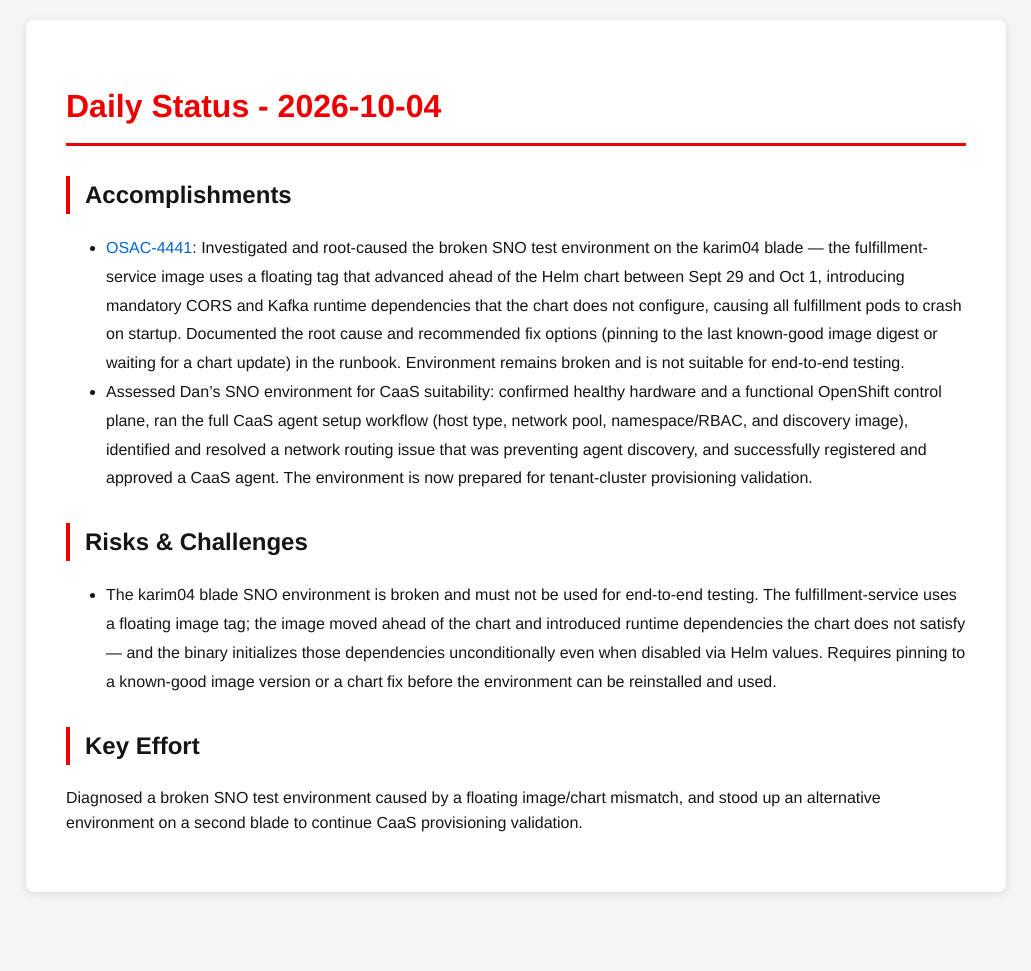
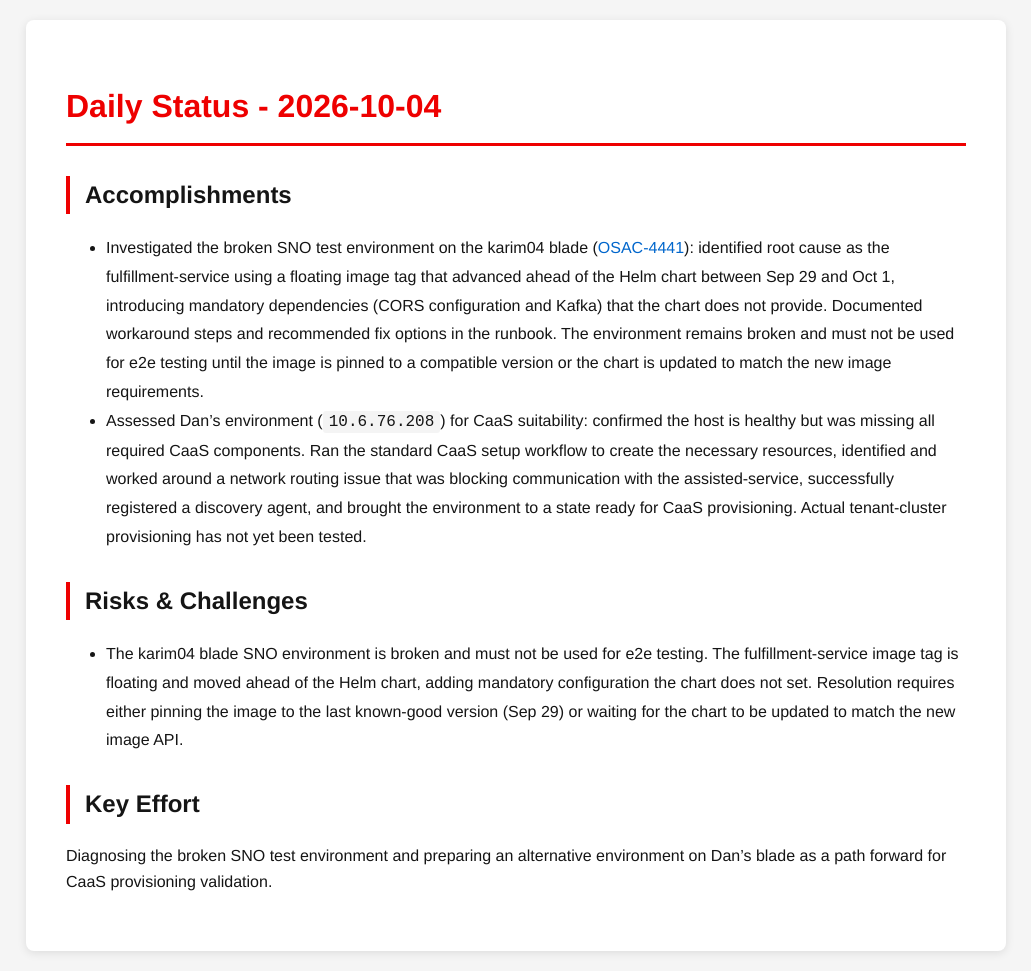
Before and after one commit to tzvatot/daily-status, a Jekyll site: the page built from 2026-10-04.md, in a window 1280 px wide. Shown: the whole page, without its empty margins (124-1155 px from the left). Built offline with Jekyll 4.4.1, drawn with Linux system fonts in a browser that asks for light colours; before the commit the page ends 912 px from its top, so only the background shows below that.

Commit message:
Daily status update - 2026-10-04

```diff
--- a/2026-10-04.md
+++ b/2026-10-04.md
@@ -7,11 +7,11 @@ date: 2026-10-04
 # Daily Status - 2026-10-04
 
 ## Accomplishments
-- [OSAC-4441](https://redhat.atlassian.net/browse/OSAC-4441): Investigated and root-caused the broken SNO test environment on the karim04 blade — the fulfillment-service image uses a floating tag that advanced ahead of the Helm chart between Sept 29 and Oct 1, introducing mandatory CORS and Kafka runtime dependencies that the chart does not configure, causing all fulfillment pods to crash on startup. Documented the root cause and recommended fix options (pinning to the last known-good image digest or waiting for a chart update) in the runbook. Environment remains broken and is not suitable for end-to-end testing.
-- Assessed Dan's SNO environment for CaaS suitability: confirmed healthy hardware and a functional OpenShift control plane, ran the full CaaS agent setup workflow (host type, network pool, namespace/RBAC, and discovery image), identified and resolved a network routing issue that was preventing agent discovery, and successfully registered and approved a CaaS agent. The environment is now prepared for tenant-cluster provisioning validation.
+- Investigated the broken SNO test environment on the karim04 blade ([OSAC-4441](https://redhat.atlassian.net/browse/OSAC-4441)): identified root cause as the fulfillment-service using a floating image tag that advanced ahead of the Helm chart between Sep 29 and Oct 1, introducing mandatory dependencies (CORS configuration and Kafka) that the chart does not provide. Documented workaround steps and recommended fix options in the runbook. The environment remains broken and must not be used for e2e testing until the image is pinned to a compatible version or the chart is updated to match the new image requirements.
+- Assessed Dan's environment (`10.6.76.208`) for CaaS suitability: confirmed the host is healthy but was missing all required CaaS components. Ran the standard CaaS setup workflow to create the necessary resources, identified and worked around a network routing issue that was blocking communication with the assisted-service, successfully registered a discovery agent, and brought the environment to a state ready for CaaS provisioning. Actual tenant-cluster provisioning has not yet been tested.
 
 ## Risks & Challenges
-- The karim04 blade SNO environment is broken and must not be used for end-to-end testing. The fulfillment-service uses a floating image tag; the image moved ahead of the chart and introduced runtime dependencies the chart does not satisfy — and the binary initializes those dependencies unconditionally even when disabled via Helm values. Requires pinning to a known-good image version or a chart fix before the environment can be reinstalled and used.
+- The karim04 blade SNO environment is broken and must not be used for e2e testing. The fulfillment-service image tag is floating and moved ahead of the Helm chart, adding mandatory configuration the chart does not set. Resolution requires either pinning the image to the last known-good version (Sep 29) or waiting for the chart to be updated to match the new image API.
 
 ## Key Effort
-Diagnosed a broken SNO test environment caused by a floating image/chart mismatch, and stood up an alternative environment on a second blade to continue CaaS provisioning validation.
+Diagnosing the broken SNO test environment and preparing an alternative environment on Dan's blade as a path forward for CaaS provisioning validation.
```
